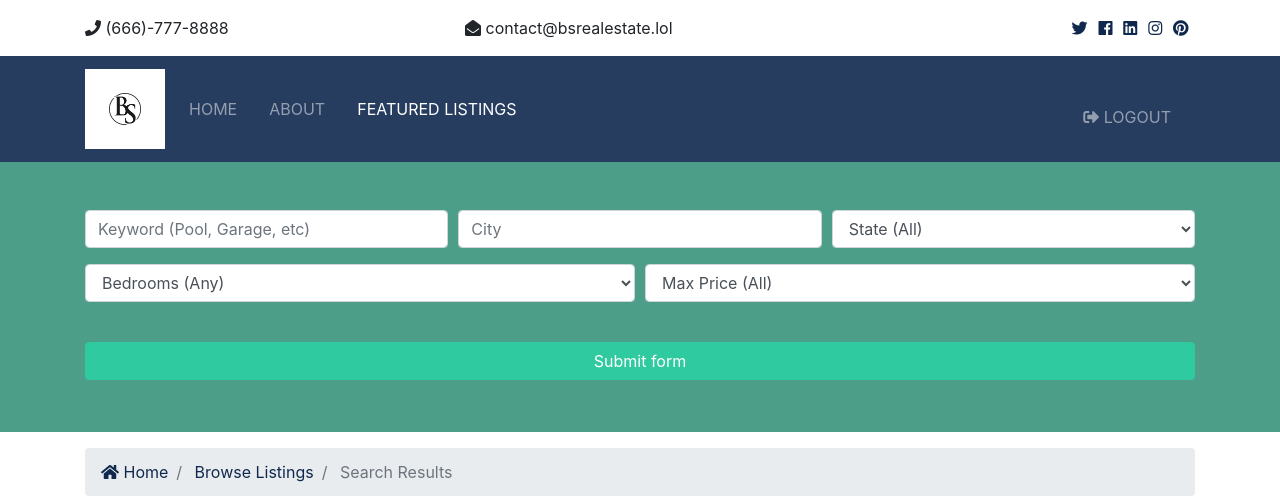
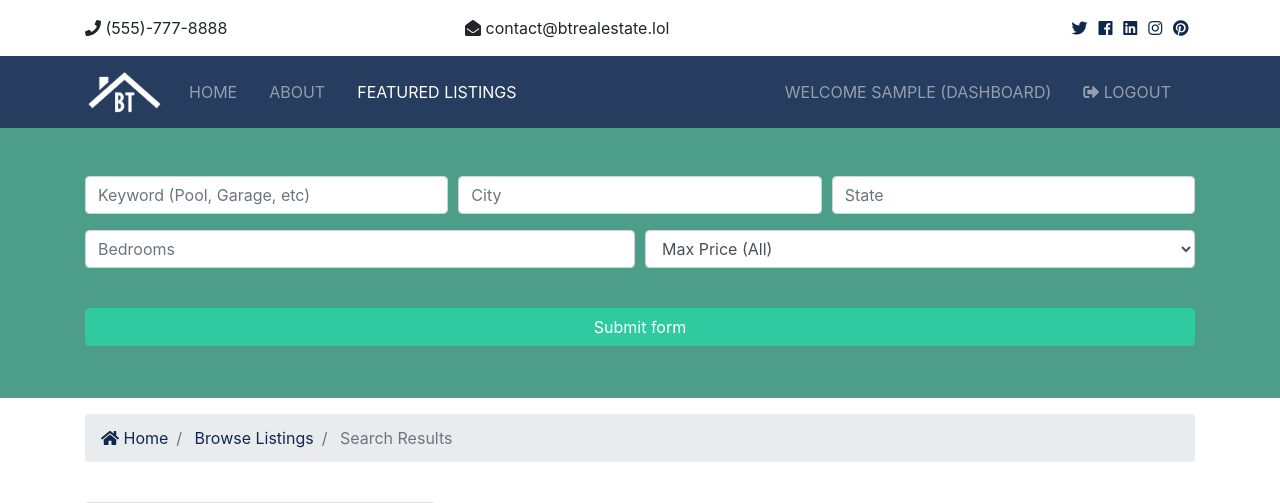
Before and after one commit to rahulbhattachan/django_framework_website, a Django app: page /listings/search in a window 1280 px wide. Shown: the top 503 px of the page. Run offline with Django 5.2, Linux system fonts and the light colour scheme; a user stored in the database is signed in; tables that the repository leaves empty hold one stand-in row (values such as "Sample post"); grey boxes marked "Sample" are stand-in pictures; some libraries are stand-ins or nearby versions.

Commit message:
modifications

```diff
--- a/listings/choices.py
+++ b/listings/choices.py
@@ -9,7 +9,7 @@ bedroom_choices = {
   '7':7,
   '8':8,
   '9':9,
-  '10':10
+  '10':10,
   }
 
 price_choices = {
@@ -82,5 +82,5 @@ state_choices = {
         'WA': 'Washington',
         'WI': 'Wisconsin',
         'WV': 'West Virginia',
-        'WY': 'Wyoming'
+        'WY': 'Wyoming',
 }
--- a/listings/views.py
+++ b/listings/views.py
@@ -64,7 +64,7 @@ def search(request):
     'bedroom_choices': bedroom_choices,
     'price_choices': price_choices,
     'listings': queryset_list,
-    'values': request.GET
+    'values': request.GET,
   }
 
   return render(request, 'listings/search.html', context)
--- a/templates/listings/listing.html
+++ b/templates/listings/listing.html
@@ -1,4 +1,3 @@
-
 {% extends 'base.html' %}
 
 {% load humanize %}
--- a/templates/listings/search.html
+++ b/templates/listings/search.html
@@ -24,32 +24,15 @@
 
               <div class="col-md-4 mb-3">
                 <label class="sr-only">State</label>
-                <select name="state" class="form-control">
-                  <option selected="true" disabled="disabled">State (All)</option>
-                  {% for key,value in state_choices.items %}
-                      <option value="{{ key }}"
-                      {% if key == values.state %}
-                        selected
-                      {% endif %}
-                      >{{ value }}</option>
-                    {% endfor %}
-                </select>
+
+                <input type="text" name="State" class="form-control" placeholder="State" value="{{ values.State }}">
               </div>
             </div>
             <!-- Form Row 2 -->
             <div class="form-row">
               <div class="col-md-6 mb-3">
                 <label class="sr-only">Bedrooms</label>
-                <select name="bedrooms" class="form-control">
-                  <option selected="true" disabled="disabled">Bedrooms (Any)</option>
-                  {% for key,value in bedroom_choices.items %}
-                      <option value="{{ key }}"
-                      {% if key == values.bedrooms %}
-                        selected
-                      {% endif %}
-                      >{{ value }}</option>
-                    {% endfor %}
-                </select>
+                <input type="text" name="Bedrooms" class="form-control" placeholder="Bedrooms" value="{{ values.Bedrooms }}">
               </div>
               <div class="col-md-6 mb-3">
                 <select name="price" class="form-control">
--- a/templates/pages/about.html
+++ b/templates/pages/about.html
@@ -2,14 +2,14 @@
 
 {% load static %}
 
-{% block title %} | About the BS Team {% endblock %}
+{% block title %} | About the Team {% endblock %}
 
 {% block content %}
 <section id="showcase-inner" class="py-5 text-white">
     <div class="container">
       <div class="row text-center">
         <div class="col-md-12">
-          <h1 class="display-4">About BS Real Estate</h1>
+          <h1 class="display-4">About BT Real Estate</h1>
           <p class="lead">Lorem ipsum dolor sit, amet consectetur adipisicing elit. Sunt, pariatur!</p>
         </div>
       </div>
--- a/templates/partials/_navbar.html
+++ b/templates/partials/_navbar.html
@@ -1,10 +1,9 @@
-
 {% load static %}
 <!-- Navbar -->
 <nav class="navbar navbar-expand-lg navbar-dark bg-primary sticky-top">
     <div class="container">
       <a class="navbar-brand" href="{% url 'index' %}">
-        <img src="{% static 'img/bs-logo-design_705304-866.avif' %}" class="logo" alt="">
+        <img src="{% static 'img/logo.png' %}" class="logo" alt="">
       </a>
       <button class="navbar-toggler" type="button" data-toggle="collapse" data-target="#navbarNavAltMarkup">
         <span class="navbar-toggler-icon"></span>
@@ -50,7 +49,7 @@
             {% endif %}
             >
               <a class="nav-link" href="{% url 'dashboard' %}">
-
+               Welcome {{ user.username }} (Dashboard)</a>
             </li>
             <li class="nav-item mr-3">
               <a href="javascript:{document.getElementById('logout').submit()}" class="nav-link">
--- a/templates/partials/_topbar.html
+++ b/templates/partials/_topbar.html
@@ -3,10 +3,10 @@
     <div class="container">
       <div class="row">
         <div class="col-md-4">
-          <i class="fas fa-phone"></i> (666)-777-8888
+          <i class="fas fa-phone"></i> (555)-777-8888
         </div>
         <div class="col-md-4">
-          <i class="fas fa-envelope-open"></i> contact@bsrealestate.lol
+          <i class="fas fa-envelope-open"></i> contact@btrealestate.lol
         </div>
         <div class="col-md-4">
           <div class="social text-right">
```
Also changed, not shown: templates/pages/index.html (+4 -14 lines).
